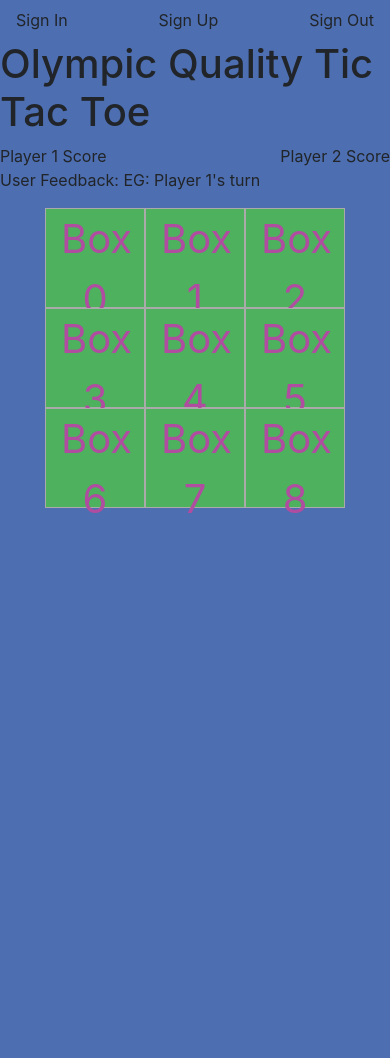
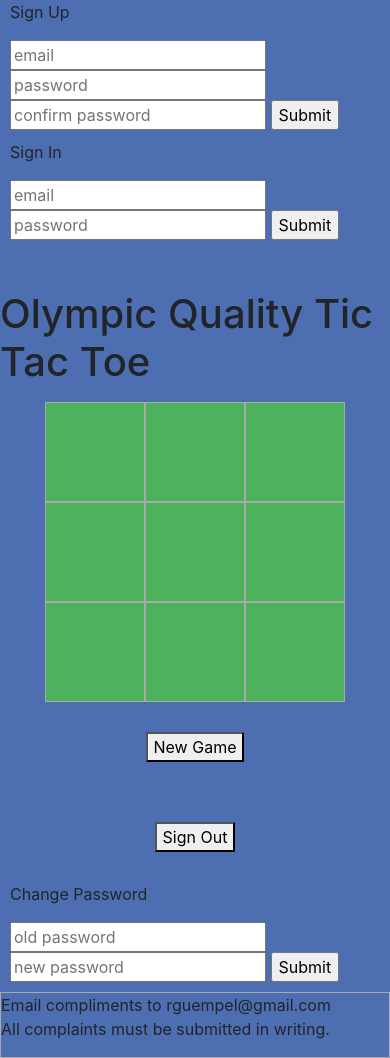
Before and after one commit to rogu2/oxo-client, a website built with webpack: page index.html in a window 390 px wide. Before the commit the page ends 844 px from the top, so only its background shows below. Built offline with nearby package versions, Linux system fonts and the light colour scheme.

Commit message:
Update html to be responsive to auth.js events
-add id to signout button element

```diff
--- a/index.html
+++ b/index.html
@@ -1,5 +1,6 @@
 <!DOCTYPE html>
 <html>
+
 <head>
   <title>Tic Tac Toe</title>
   <meta name="viewport" content="width=device-width, initial-scale=1">
@@ -11,30 +12,61 @@
   <script src="public/vendor.js" type="text/javascript" charset="utf-8" defer></script>
   <script src="public/application.js" type="text/javascript" charset="utf-8" defer></script>
 </head>
+
 <body>
-      <nav class="navbar fixed-top">
+  <!-- <nav class="navbar fixed-top">
     <div>Sign In</div>
     <div>Sign Up</div>
     <div>Sign Out</div>
-      </nav>
+  </nav> -->
+  <form id="sign-up-form" class="">
+    <p>Sign Up</p>
+    <input name="credentials[email]" type="text" placeholder="email">
+    <input name="credentials[password]" type="password" placeholder="password">
+    <input name="credentials[password_confirmation]" type="password" placeholder= "confirm password">
+    <input type="submit">
+  </form>
+
+  <form id="sign-in-form">
+    <p>Sign In</p>
+    <input name="credentials[email]" type="text" placeholder="email">
+    <input name="credentials[password]" type="password" placeholder="password">
+    <input type="submit">
+  </form>
+
   <h1>Olympic Quality Tic Tac Toe</h1>
-      <section class="scores">
-        <div class="player-1">Player 1 Score</div>
-        <div class="player-2">Player 2 Score</div>
-      </section>
-      <p>User Feedback: EG: Player 1's turn</p>
-      <section class="container">
+
+  <p id="user-feedback"></p>
+
+  <section id="game-table" class="container">
     <div class="row">
-          <div id="box0" class="box col-sm-4">Box 0</div>
-          <div id="box1" class="box col-sm-4">Box 1</div>
-          <div id="box2" class="box col-sm-4">Box 2</div>
-          <div id="box3" class="box col-sm-4">Box 3</div>
-          <div id="box4" class="box col-sm-4">Box 4</div>
-          <div id="box5" class="box col-sm-4">Box 5</div>
-          <div id="box6" class="box col-sm-4">Box 6</div>
-          <div id="box7" class="box col-sm-4">Box 7</div>
-          <div id="box8" class="box col-sm-4">Box 8</div>
+      <div id="box0" class="box col-sm-4"></div>
+      <div id="box1" class="box col-sm-4"></div>
+      <div id="box2" class="box col-sm-4"></div>
+      <div id="box3" class="box col-sm-4"></div>
+      <div id="box4" class="box col-sm-4"></div>
+      <div id="box5" class="box col-sm-4"></div>
+      <div id="box6" class="box col-sm-4"></div>
+      <div id="box7" class="box col-sm-4"></div>
+      <div id="box8" class="box col-sm-4"></div>
     </div>
   </section>
+  <div class="buttonCenter">
+    <button id="restart-button">New Game</button>
+  </div>
+  <div class="buttonCenter">
+    <button id="sign-out-button">Sign Out</button>
+  </div>
+  <form id="change-password-form">
+    <p>Change Password</p>
+    <input name="passwords[old]" type="password" placeholder="old password">
+    <input name="passwords[new]" type="password" placeholder="new password">
+    <input type="submit">
+  </form>
+  <footer>
+    <p>Email compliments to rguempel@gmail.com<br>
+      All complaints must be submitted in writing.</p>
+  </footer>
 </body>
+
 </html>
```
Lines whose indentation alone changed are shown as unchanged.
